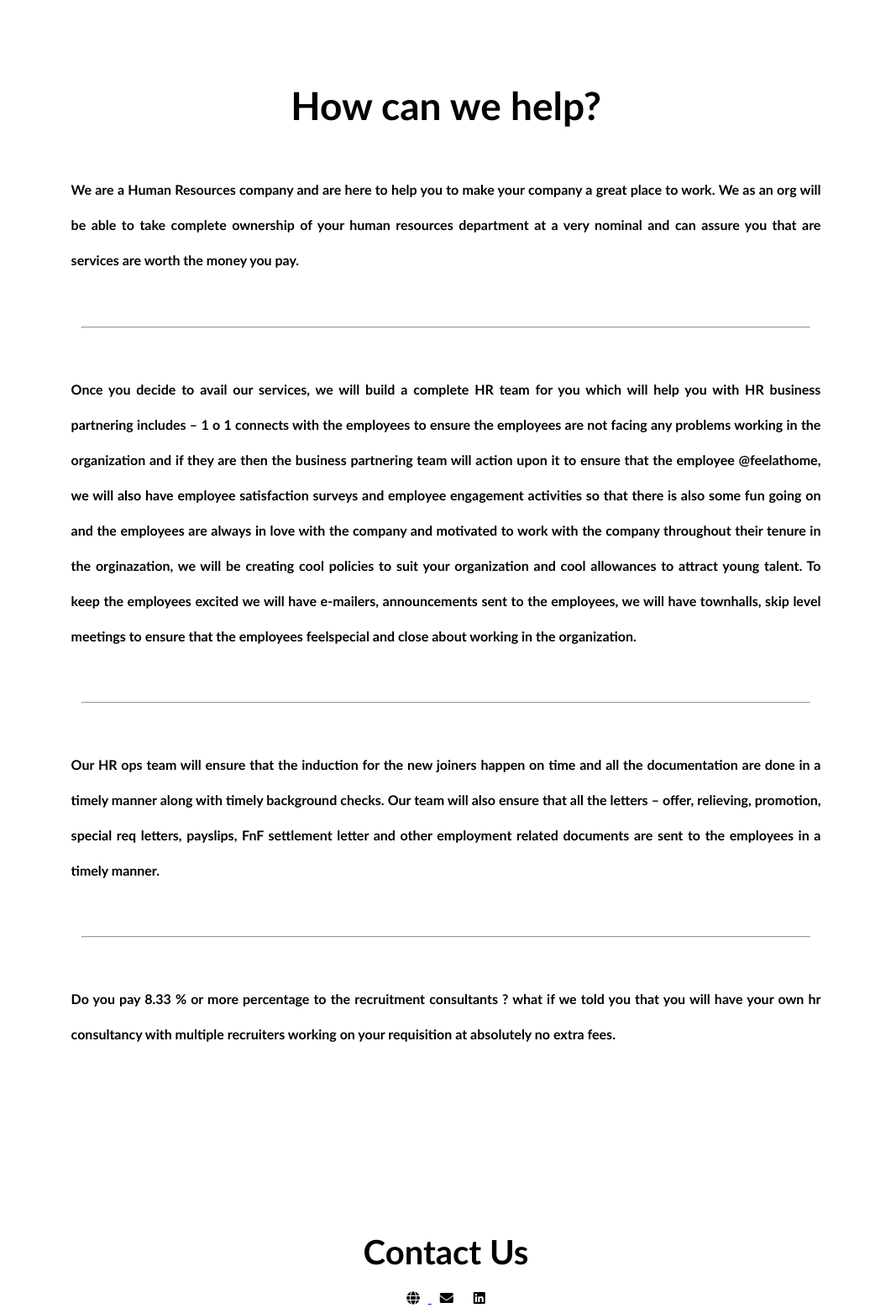
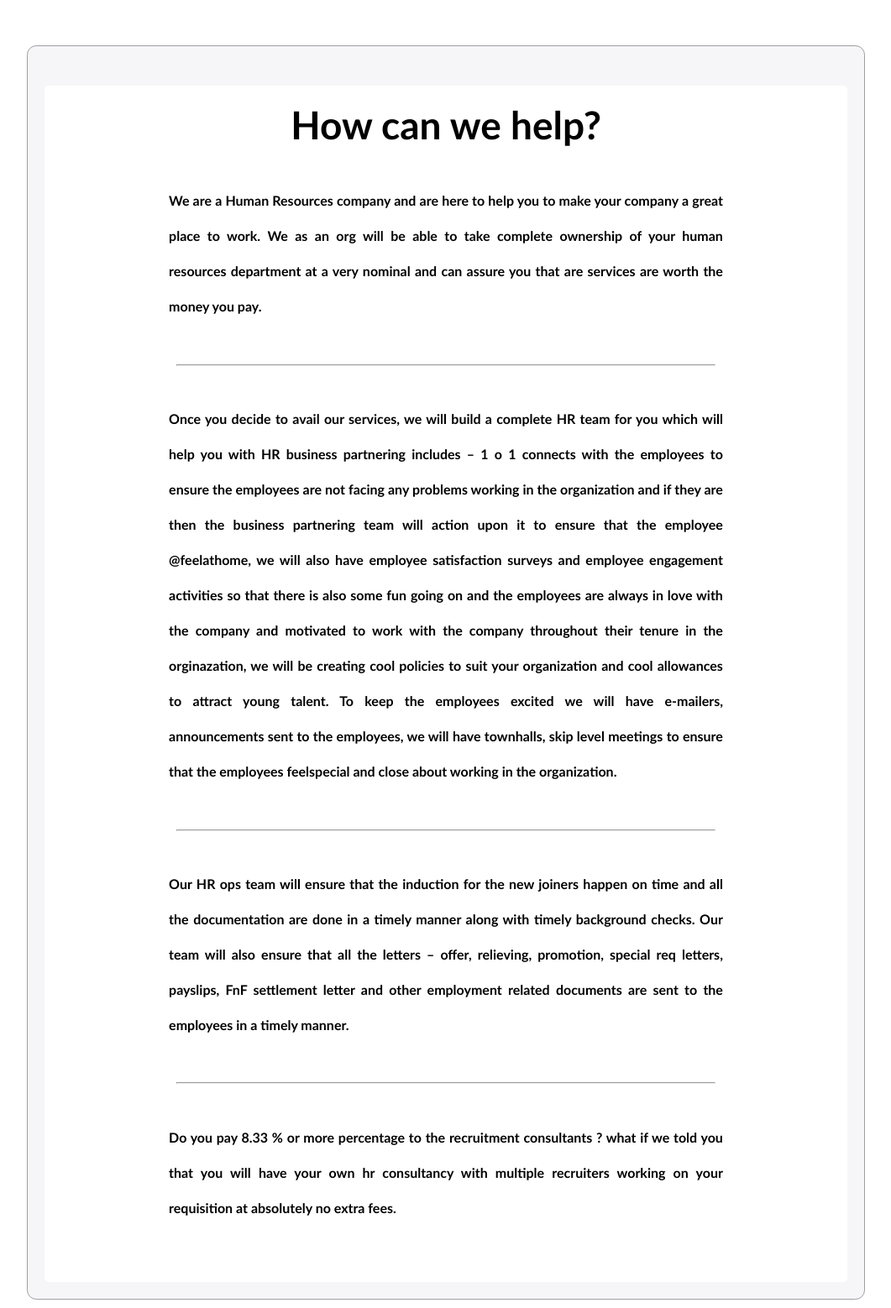
Before and after one commit to TheFoxyWebForge/BharatBP, a plain HTML site: page index.html in a window 1280 px wide. Shown: the part 1000-2558 px from the top of the page at 84% size, without its empty margins (109-1170 px from the left). Drawn offline with nearby package versions, Linux system fonts and the light colour scheme; a web font is replaced by a local one.

Commit message:
final commit

```diff
--- a/index.html
+++ b/index.html
@@ -172,25 +172,67 @@
 
 
 
-<!--
+
 <center>
 
-  <section style="padding-top:15%; ">
+  <section style="padding-top:0%; ">
 
  <div class="row aboutrow" data-aos="fade-up" style="padding: 0% 6%;">
 
 
 
-    <div class="col-lg-12 " style="padding:3%;">
+    <div class="col-lg-12 " style="padding:%;">
 
       <div class="op op1">
 
-   <br><center>
-     <h4>Craft and Manage</h4>
-      <p class="ptag">
-       Craft and manage an induction process for all new joiners so that they are well integrated into the organization and into the team.
-   </p>
-  </center>
+   <br>  <div class="container" data-aos="fade-up">
+
+    <center> <div class="">
+         <h2 class="text-color-1"><strong>How can we help?  </strong></h2>
+       </div></center>
+
+       <div class="row content">
+         <div class="col-lg-12 pt-4 pt-lg-0">
+             <p style="text-align:justify; justify-content:center ;line-height:42px; font-weight: 600; padding:3% 14%;">
+                 We are a Human Resources company and are here to help you to make your company a
+             great place to work. We as an org will be able to take complete ownership of your human
+             resources department at a very nominal and can assure you that are services are worth the
+             money you pay.
+           </p>
+ <center><hr class="line1"></center>
+           <p style="text-align:justify; justify-content:center ;line-height:42px; font-weight: 600; padding:3% 14%;">
+             Once you decide to avail our services, we will build a complete HR team for you which will
+ help you with HR business partnering includes – 1 o 1 connects with the employees to
+ ensure the employees are not facing any problems working in the organization and if they
+ are then the business partnering team will action upon it to ensure that the employee
+ @feelathome, we will also have employee satisfaction surveys and employee engagement
+ activities so that there is also some fun going on and the employees are always in love with
+ the company and motivated to work with the company throughout their tenure in the
+ orginazation, we will be creating cool policies to suit your organization and cool allowances
+ to attract young talent. To keep the employees excited we will have e-mailers,
+ announcements sent to the employees, we will have townhalls, skip level meetings to
+ ensure that the employees feelspecial and close about working in the organization.
+         </p>
+         <center><hr class="line1"></center>
+         <p style="text-align:justify; justify-content:center ;line-height:42px; font-weight: 600; padding:3% 14%;">
+             Our HR ops team will ensure that the induction for the new joiners happen on time and all
+             the documentation are done in a timely manner along with timely background checks. Our
+             team will also ensure that all the letters – offer, relieving, promotion, special req letters,
+             payslips, FnF settlement letter and other employment related documents are sent to the
+             employees in a timely manner.
+            </p>
+             <center><hr class="line1"></center>
+             <p style="text-align:justify; justify-content:center ;line-height:42px; font-weight: 600; padding:3% 14%;">
+                 Do you pay 8.33 % or more percentage to the recruitment consultants ? what if we told you
+             that you will have your own hr consultancy with multiple recruiters working on your
+             requisition at absolutely no extra fees.
+               </p>
+
+
+         </div>
+       </div>
+
+     </div>
 
      </div>
    </div>
@@ -207,7 +249,6 @@
 </center>
 
 
-       -->
 
 
 
@@ -216,6 +257,7 @@
 
 
 
+<!--
 <section id="about-us" class="about-us section-bg">
     <div class="container" data-aos="fade-up">
 
@@ -270,7 +312,7 @@ ensure that the employees feelspecial and close about working in the organizatio
       </div>
 
     </div>
-  </section>
+  </section> -->
 
 
 
```
